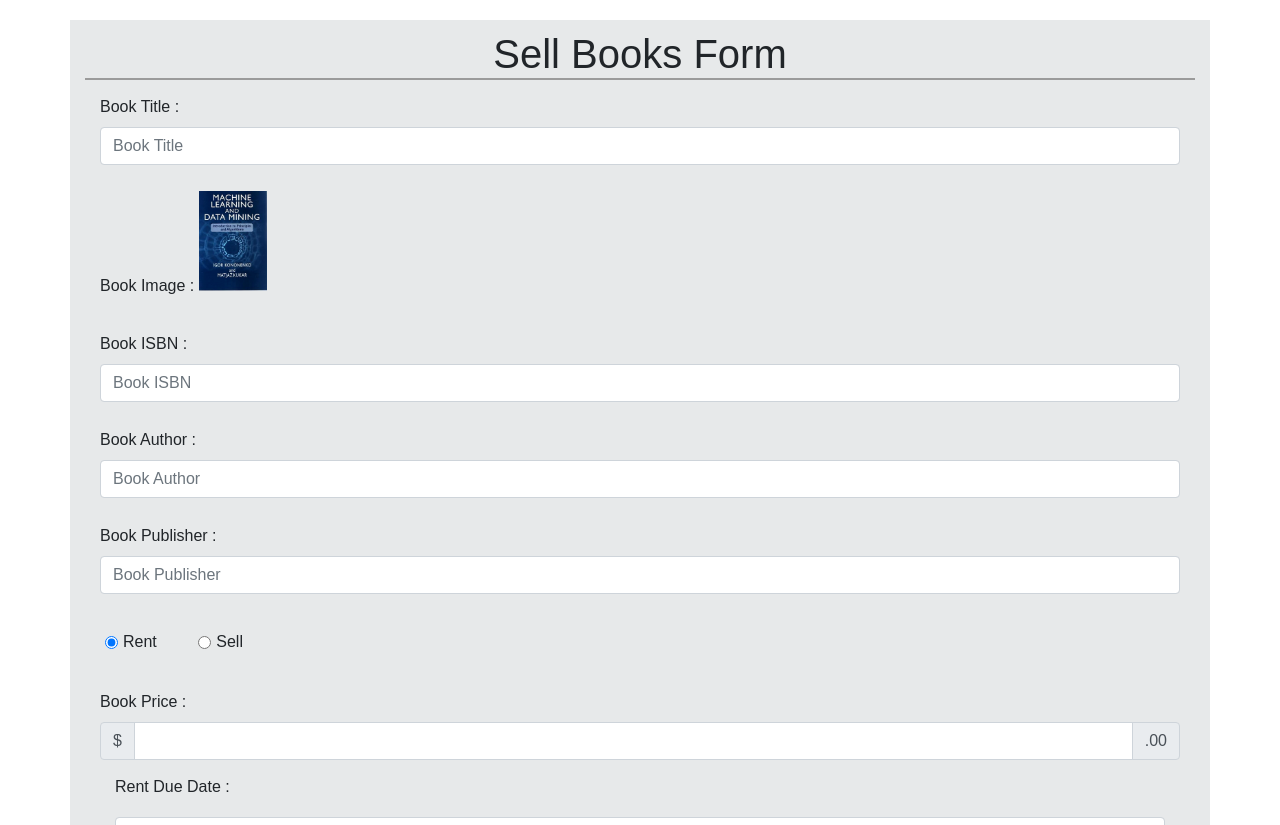
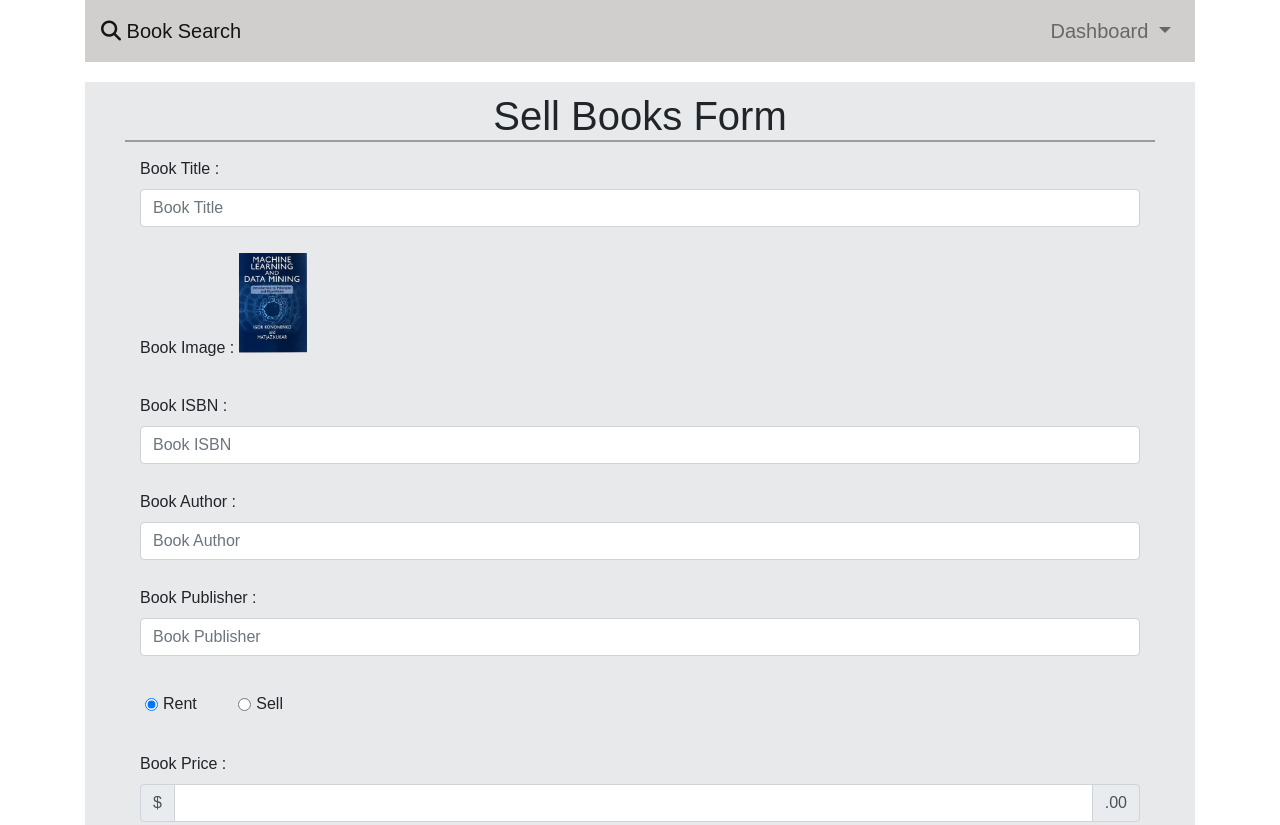
Before and after one commit to sonalig27/Book-Exchange-App, a plain HTML site: page SellBooks.html in a window 1280 px wide. Shown: the top 825 px of the page. Drawn offline with nearby package versions, Linux system fonts and the light colour scheme.

Commit message:
navbar sell books page

```diff
--- a/SellBooks.html
+++ b/SellBooks.html
@@ -8,7 +8,25 @@
     <script type="text/javascript" src = "login.js"></script>
 </head>
 <body>
-    <div class="container sell-book">
+    <div class="container">
+        <nav class="navbar navbar-expand-lg navbar-light">
+            <a class="navbar-brand" href="#"><i class="fas fa-search"></i> Book Search</a>
+            <div class="collapse navbar-collapse" id="navbarSupportedContent">
+              <ul class="navbar-nav ml-auto d-flex align-items-end">
+                <li class="nav-item dropdown">
+                  <a class="nav-link dropdown-toggle" href="#" id="navbarDropdown" role="button" data-toggle="dropdown" aria-haspopup="true" aria-expanded="false">
+                    Dashboard
+                  </a>
+                  <div class="dropdown-menu" aria-labelledby="navbarDropdown">
+                    <a class="dropdown-item" href="ISBN.html">Buy Books</a>
+                    <a class="dropdown-item" href="SellBooks.html">Sell Books</a>
+                  </div>
+                </li>
+              </ul>
+            </div>
+          </nav>
+          <div class = "sell-book">
+
         <form>
           <h1 id ="sell-books">Sell Books Form</h1>
                 <div class="form-group">
@@ -75,6 +93,7 @@
                 </div>
               </form>
             </div>
+            </div>
     <script src="https://code.jquery.com/jquery-3.3.1.slim.min.js" integrity="sha384-q8i/X+965DzO0rT7abK41JStQIAqVgRVzpbzo5smXKp4YfRvH+8abtTE1Pi6jizo" crossorigin="anonymous"></script>
     <script src="https://cdnjs.cloudflare.com/ajax/libs/popper.js/1.14.7/umd/popper.min.js" integrity="sha384-UO2eT0CpHqdSJQ6hJty5KVphtPhzWj9WO1clHTMGa3JDZwrnQq4sF86dIHNDz0W1" crossorigin="anonymous"></script>
     <script src="https://stackpath.bootstrapcdn.com/bootstrap/4.3.1/js/bootstrap.min.js" integrity="sha384-JjSmVgyd0p3pXB1rRibZUAYoIIy6OrQ6VrjIEaFf/nJGzIxFDsf4x0xIM+B07jRM" crossorigin="anonymous"></script>
```
